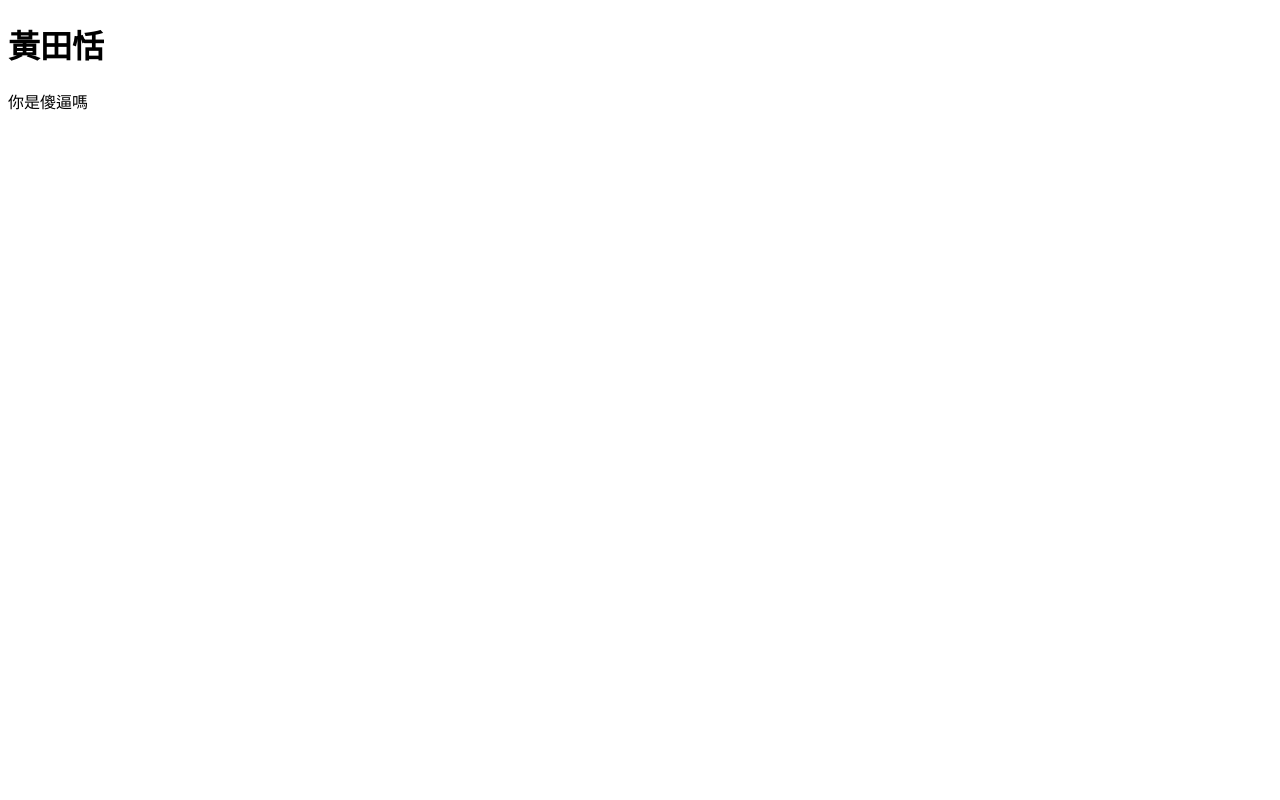
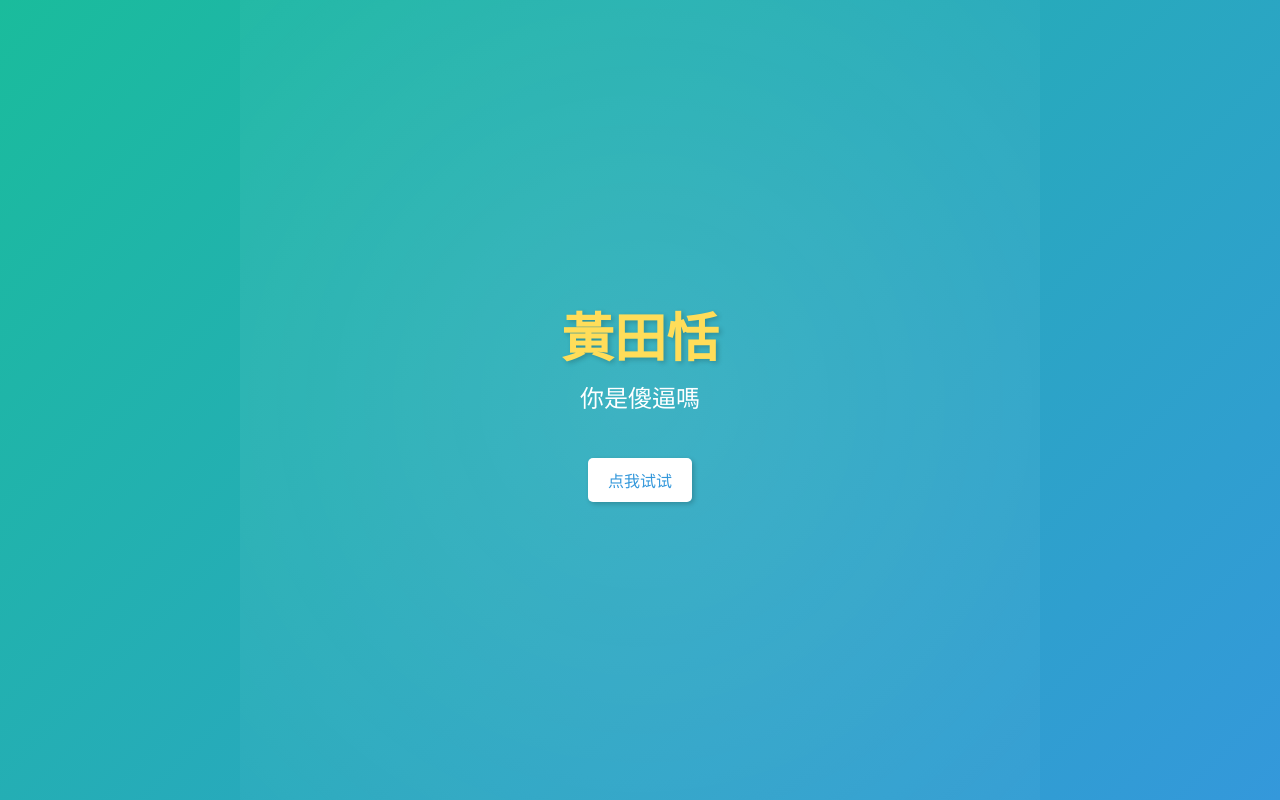
Before and after one commit to thianee/thianee23.github.io, a plain HTML site: page index.html in a window 1280 px wide. Shown: the top 800 px of the page. Drawn offline with Linux system fonts and the light colour scheme.

Commit message:
Update index.html

```diff
--- a/index.html
+++ b/index.html
@@ -3,10 +3,103 @@
 <head>
     <meta charset="UTF-8">
     <meta name="viewport" content="width=device-width, initial-scale=1.0">
-    <title>Hello World</title>
+    <title>黃田恬的主页</title>
+    <style>
+        /* 页面基本样式 */
+        body {
+            font-family: Arial, sans-serif;
+            margin: 0;
+            padding: 0;
+            display: flex;
+            justify-content: center;
+            align-items: center;
+            height: 100vh;
+            color: #ffffff;
+            background: linear-gradient(135deg, #1abc9c, #3498db);
+            overflow: hidden;
+        }
+
+        /* 背景动画效果 */
+        .background-animation {
+            position: absolute;
+            top: 0;
+            left: 0;
+            width: 100%;
+            height: 100%;
+            background: radial-gradient(circle at center, rgba(255,255,255,0.1), transparent);
+            animation: rotate 20s infinite linear;
+        }
+
+        @keyframes rotate {
+            from { transform: rotate(0deg); }
+            to { transform: rotate(360deg); }
+        }
+
+        /* 主要内容样式 */
+        .content {
+            text-align: center;
+            z-index: 1;
+        }
+
+        h1 {
+            font-size: 3rem;
+            margin: 0;
+            color: #ffdd59;
+            text-shadow: 2px 2px 5px rgba(0, 0, 0, 0.2);
+            animation: pulse 1.5s infinite;
+        }
+
+        @keyframes pulse {
+            0%, 100% { transform: scale(1); }
+            50% { transform: scale(1.1); }
+        }
+
+        p {
+            font-size: 1.5rem;
+            margin-top: 10px;
+            animation: fadeIn 2s ease-out;
+        }
+
+        @keyframes fadeIn {
+            from { opacity: 0; }
+            to { opacity: 1; }
+        }
+
+        /* 按钮样式 */
+        .button {
+            display: inline-block;
+            margin-top: 20px;
+            padding: 10px 20px;
+            font-size: 1rem;
+            color: #3498db;
+            background-color: #ffffff;
+            border-radius: 5px;
+            cursor: pointer;
+            box-shadow: 2px 2px 5px rgba(0, 0, 0, 0.2);
+            transition: background-color 0.3s;
+        }
+
+        .button:hover {
+            background-color: #ffdd59;
+        }
+    </style>
 </head>
 <body>
-    <h1>黃田恬</h1>
-    <p>你是傻逼嗎</p>
+    <!-- 背景动画效果 -->
+    <div class="background-animation"></div>
+
+    <!-- 主要内容 -->
+    <div class="content">
+        <h1>黃田恬</h1>
+        <p>你是傻逼嗎</p>
+        <div class="button" onclick="alert('哈哈，你才是傻逼！')">点我试试</div>
+    </div>
+
+    <!-- JavaScript 动画效果 -->
+    <script>
+        document.querySelector('.button').addEventListener('click', function() {
+            alert('哈哈，你才是傻逼！');
+        });
+    </script>
 </body>
 </html>
```
